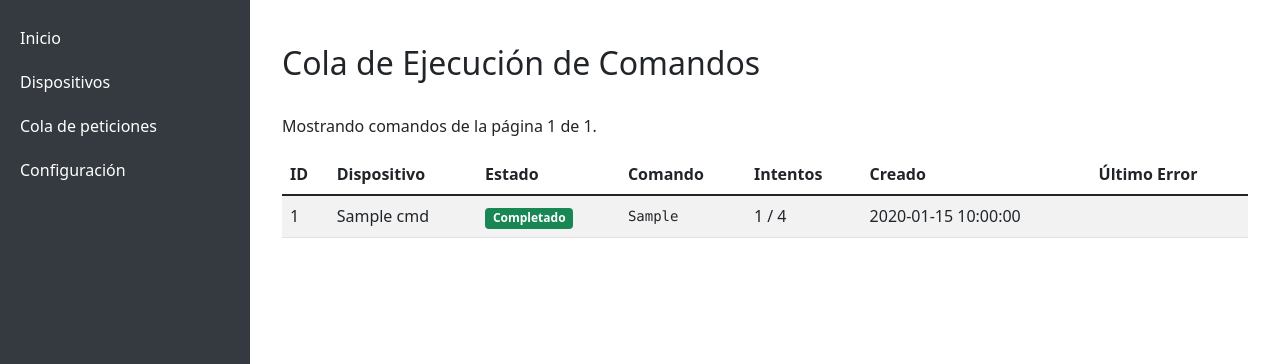
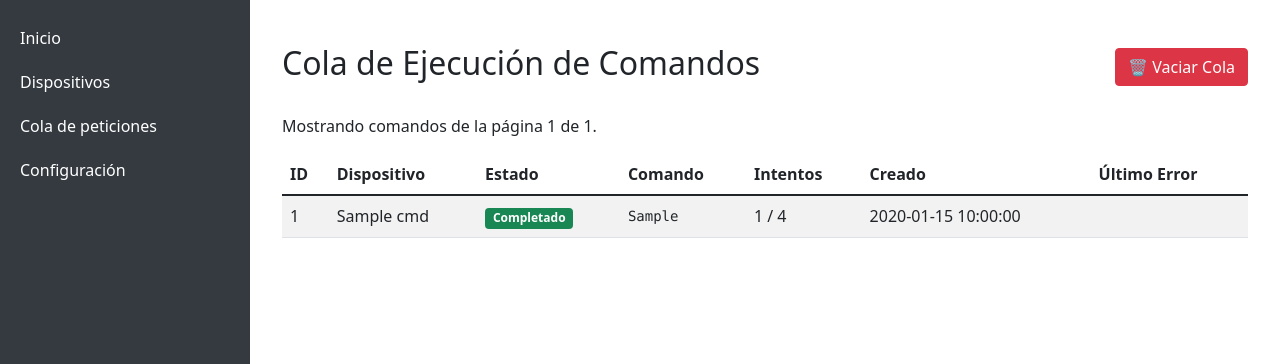
Before and after one commit to bvr218/stable_conection_mikrotik, a Python web app: template debian/opt/mikrotik-manager/main.dist/web/templates/queue.html in a window 1280 px wide. Shown: the part 56-420 px from the top of the page. Run offline with Jinja, Linux system fonts and the light colour scheme; the template is opened without the code that fills it: most values are stand-ins (such as "Sample title", 1, 10 or a date in 2020).

Commit message:
ultimos cambios

```diff
--- a/debian/opt/mikrotik-manager/main.dist/web/templates/queue.html
+++ b/debian/opt/mikrotik-manager/main.dist/web/templates/queue.html
@@ -6,6 +6,11 @@
 <div class="container mt-4">
     <div class="d-flex justify-content-between align-items-center mb-4">
         <h2>Cola de Ejecución de Comandos</h2>
+        <form action="{{ url_for('clear_queue') }}" method="post" onsubmit="return confirm('¿Estás seguro de que quieres eliminar TODOS los comandos de la cola? Esta acción no se puede deshacer.');">
+            <button type="submit" class="btn btn-danger">
+                🗑️ Vaciar Cola
+            </button>
+        </form>
     </div>
 
     <p>Mostrando comandos de la página {{ page }} de {{ total_pages }}.</p>
--- a/debian/opt/mikrotik-manager/mikrotik_manager/setup.py
+++ b/debian/opt/mikrotik-manager/mikrotik_manager/setup.py
@@ -2,7 +2,7 @@ from setuptools import setup, find_packages
 
 setup(
     name='mikrotik_manager',
-    version='1.0.0',
+    version='1.0.3',
     packages=find_packages(),
     install_requires=[
         'aiomysql'
--- a/paquete_listo/opt/mikrotik-manager/main.dist/web/templates/queue.html
+++ b/paquete_listo/opt/mikrotik-manager/main.dist/web/templates/queue.html
@@ -6,6 +6,11 @@
 <div class="container mt-4">
     <div class="d-flex justify-content-between align-items-center mb-4">
         <h2>Cola de Ejecución de Comandos</h2>
+        <form action="{{ url_for('clear_queue') }}" method="post" onsubmit="return confirm('¿Estás seguro de que quieres eliminar TODOS los comandos de la cola? Esta acción no se puede deshacer.');">
+            <button type="submit" class="btn btn-danger">
+                🗑️ Vaciar Cola
+            </button>
+        </form>
     </div>
 
     <p>Mostrando comandos de la página {{ page }} de {{ total_pages }}.</p>
```
Also changed, not shown: 2 other files.
